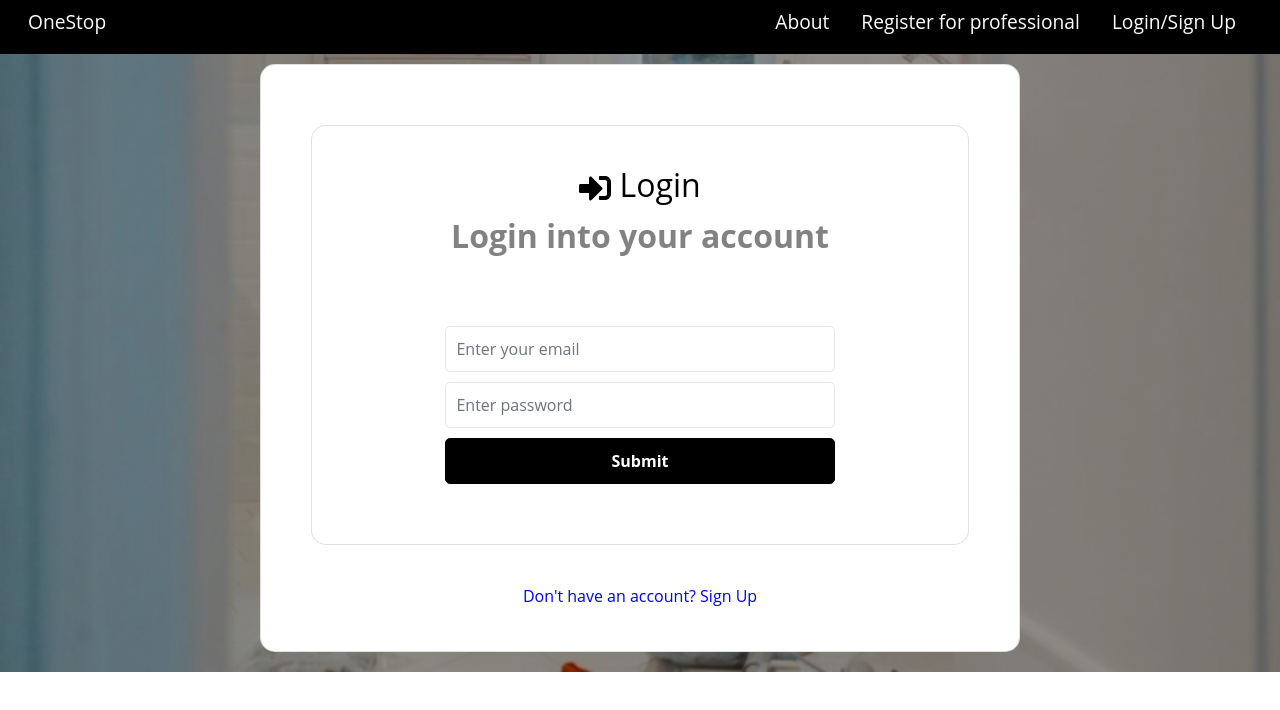
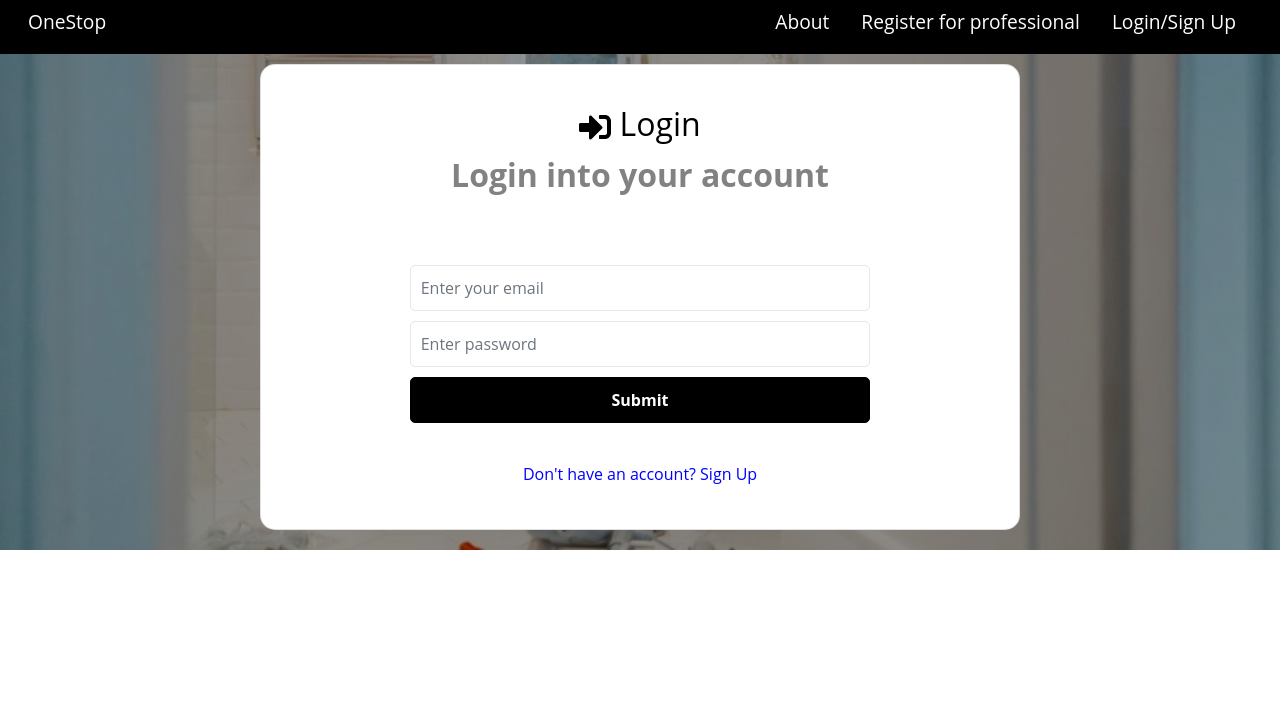
Before and after one commit to vijay10pk/onestop-web-app, a React (Create React App) app in the folder onestop-client/onestop-web-app/: page /login in a window 1280 px wide. Shown: the top 710 px of the page. Built offline with nearby package versions, Linux system fonts and the light colour scheme.

Commit message:
user signup fix

```diff
--- a/onestop-client/onestop-web-app/src/App.js
+++ b/onestop-client/onestop-web-app/src/App.js
@@ -17,6 +17,7 @@ import spa from './images/spa.png'
 import paint from './images/paint.png'
 import { AiOutlineSearch } from 'react-icons/ai'
 import Navbar from './Pages/Navbar'
+import SignUpForm from './Components/SignUpForm'
 
 const App = () => {
   return (
--- a/onestop-client/onestop-web-app/src/Components/LoginForm.jsx
+++ b/onestop-client/onestop-web-app/src/Components/LoginForm.jsx
@@ -43,7 +43,6 @@ const LoginForm = () => {
   };
   return (
     <>
-    <Card>
     <section className='heading'>
           <h1>
             <FaSignInAlt /> Login
@@ -83,7 +82,6 @@ const LoginForm = () => {
             </div>
           </form>
         </section>
-        </Card>
         </>
   );
 };
--- a/onestop-client/onestop-web-app/src/Components/SignUpForm.jsx
+++ b/onestop-client/onestop-web-app/src/Components/SignUpForm.jsx
@@ -39,6 +39,7 @@ const SignUpForm = ()=> {
       alert(error.response.data.message);
     }
   }
+}
 
   return (
     <>
@@ -49,7 +50,7 @@ const SignUpForm = ()=> {
         <p>Please create an account</p>
       </section>
 
-      <section className='form'>
+       <section className='form'>
         <form onSubmit={onSubmit}>
           <div className='form-group'>
             <input
@@ -117,5 +118,4 @@ const SignUpForm = ()=> {
   );
 }
 
-}
 export default SignUpForm;
```
